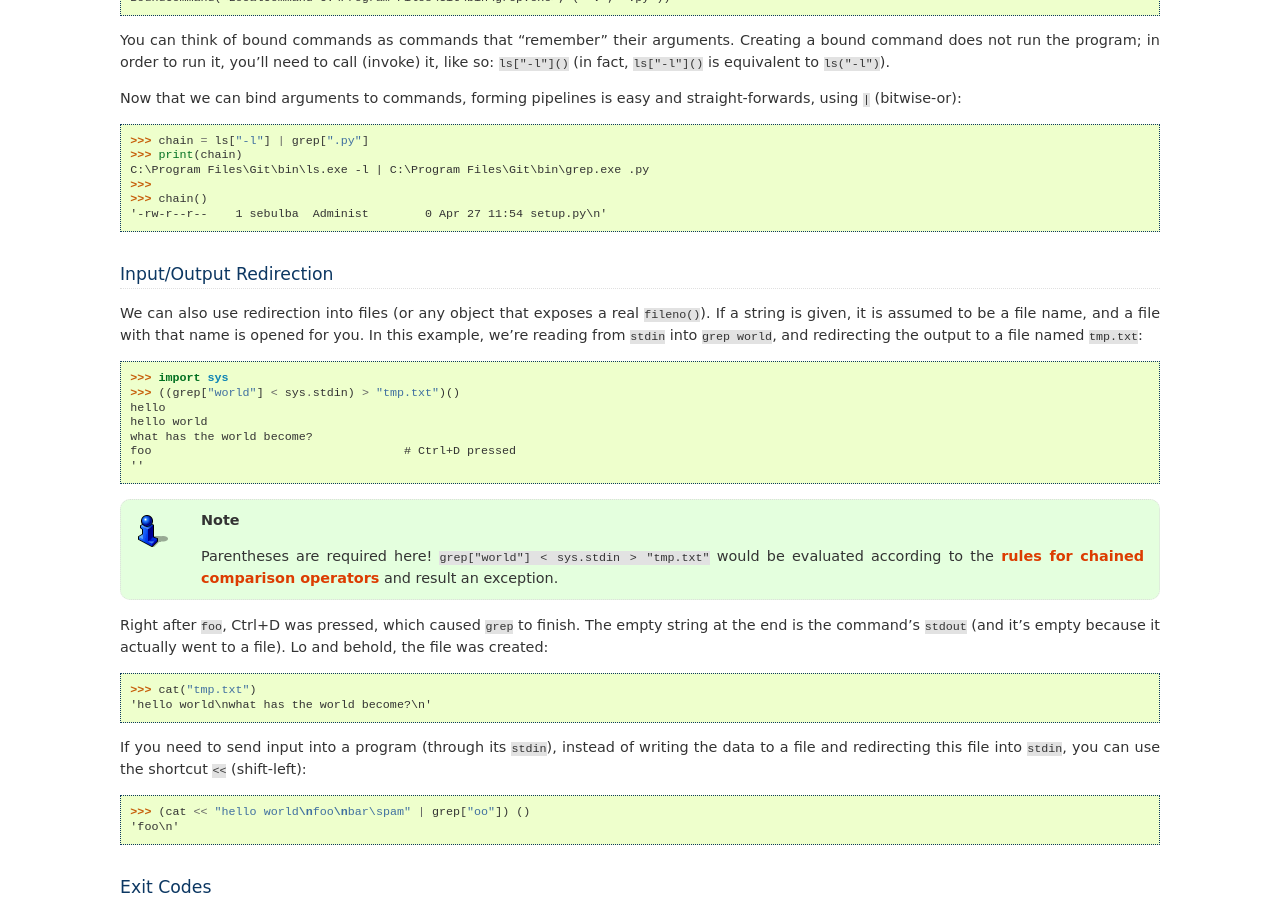
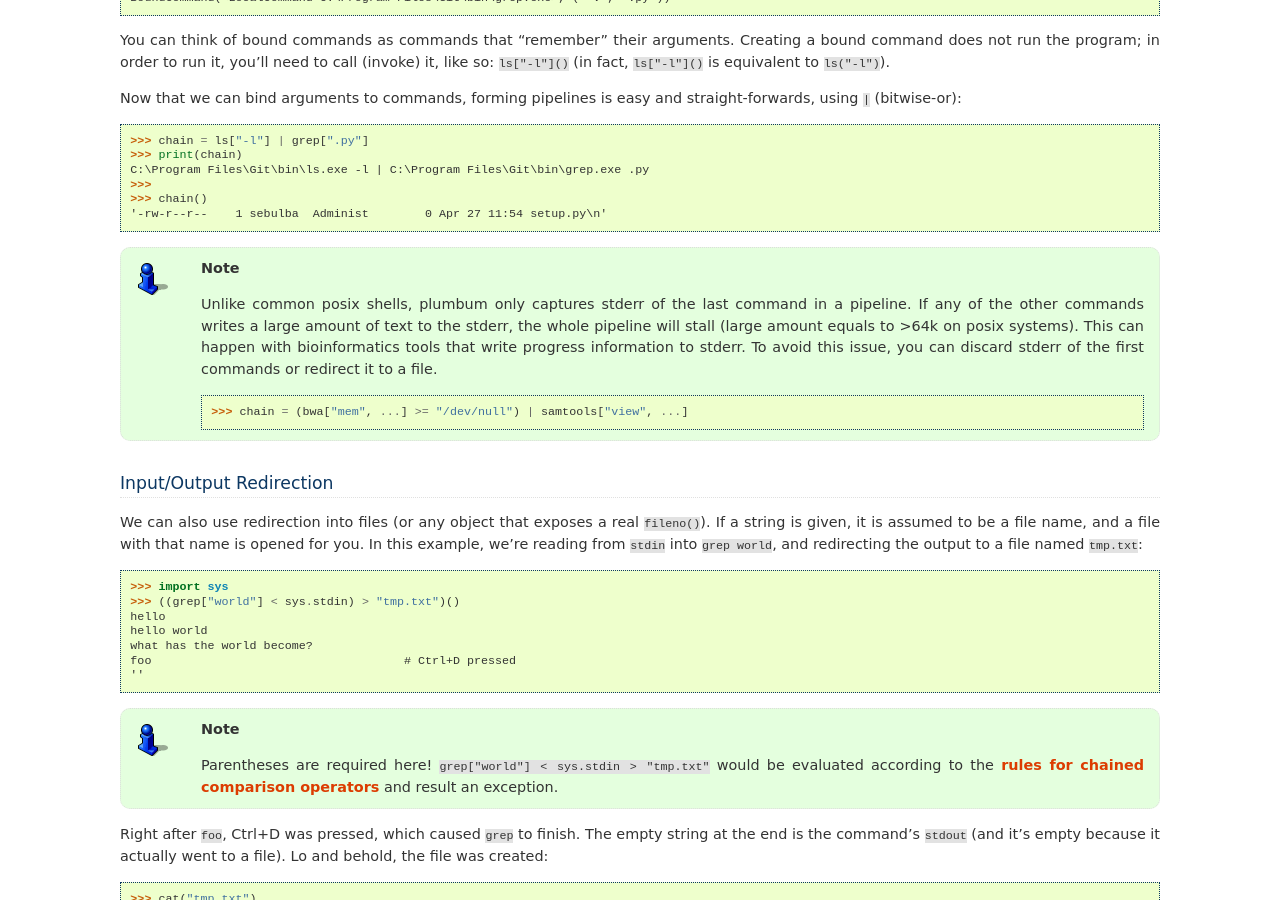
Before and after one commit to tomerfiliba/plumbum, a Sphinx documentation site: the page built from docs/local_commands.rst, in a window 1280 px wide and 900 px high, scrolled down 1396 px. Built offline with Sphinx 7.4.7, drawn with Linux system fonts in a browser that asks for light colours; the version number could not be read and is left out.

Commit message:
Add warning about pipeline stalling

```diff
--- a/docs/local_commands.rst
+++ b/docs/local_commands.rst
@@ -98,6 +98,15 @@ using ``|`` (bitwise-or)::
     >>>
     >>> chain()
     '-rw-r--r--    1 sebulba  Administ        0 Apr 27 11:54 setup.py\n'
+
+.. note::
+  Unlike common posix shells, plumbum only captures stderr of the last command in a pipeline.
+  If any of the other commands writes a large amount of text to the stderr, the whole pipeline
+  will stall (large amount equals to >64k on posix systems). This can happen with bioinformatics
+  tools that write progress information to stderr. To avoid this issue, you can discard stderr
+  of the first commands or redirect it to a file.
+
+  >>> chain = (bwa["mem", ...] >= "/dev/null") | samtools["view", ...]
 
 .. _guide-local-commands-redir:
 
```
